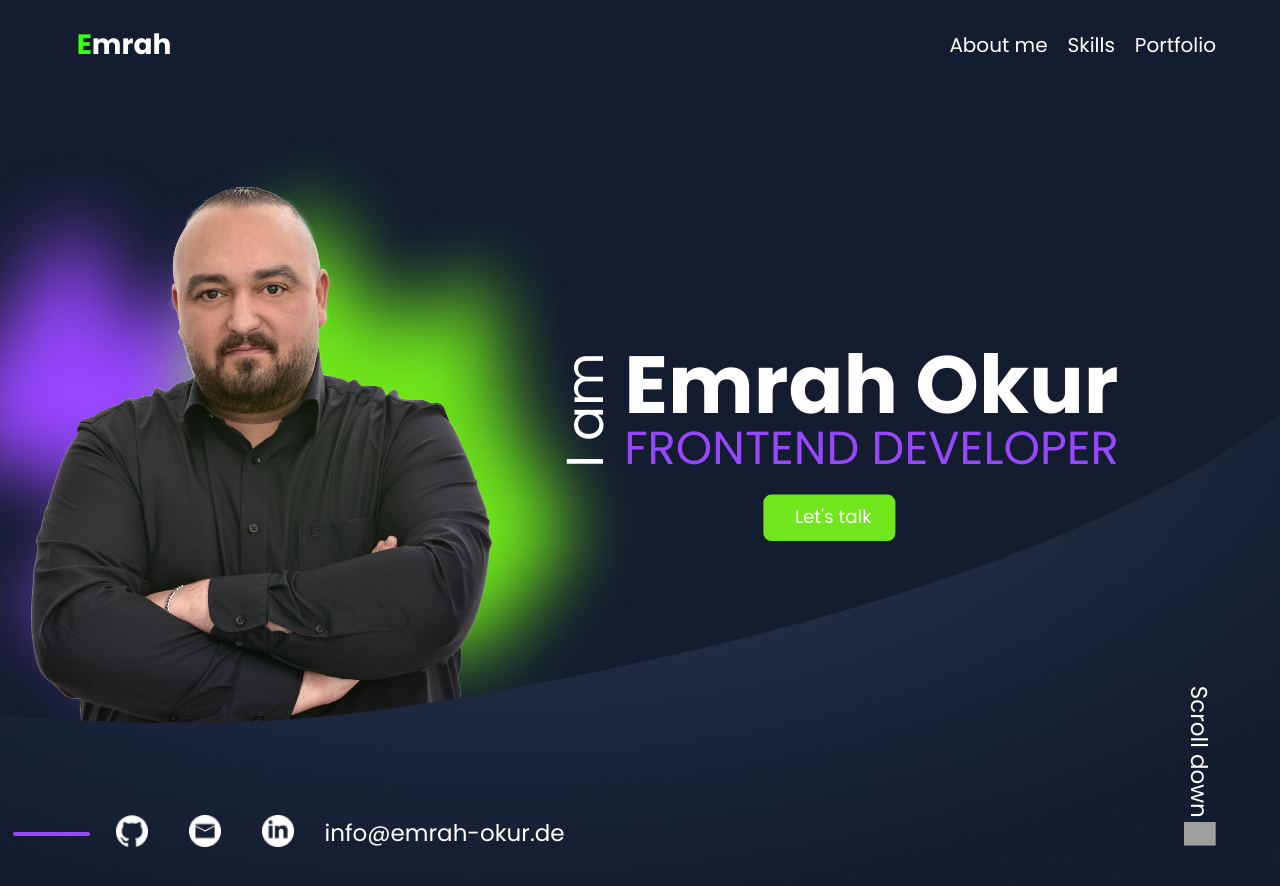
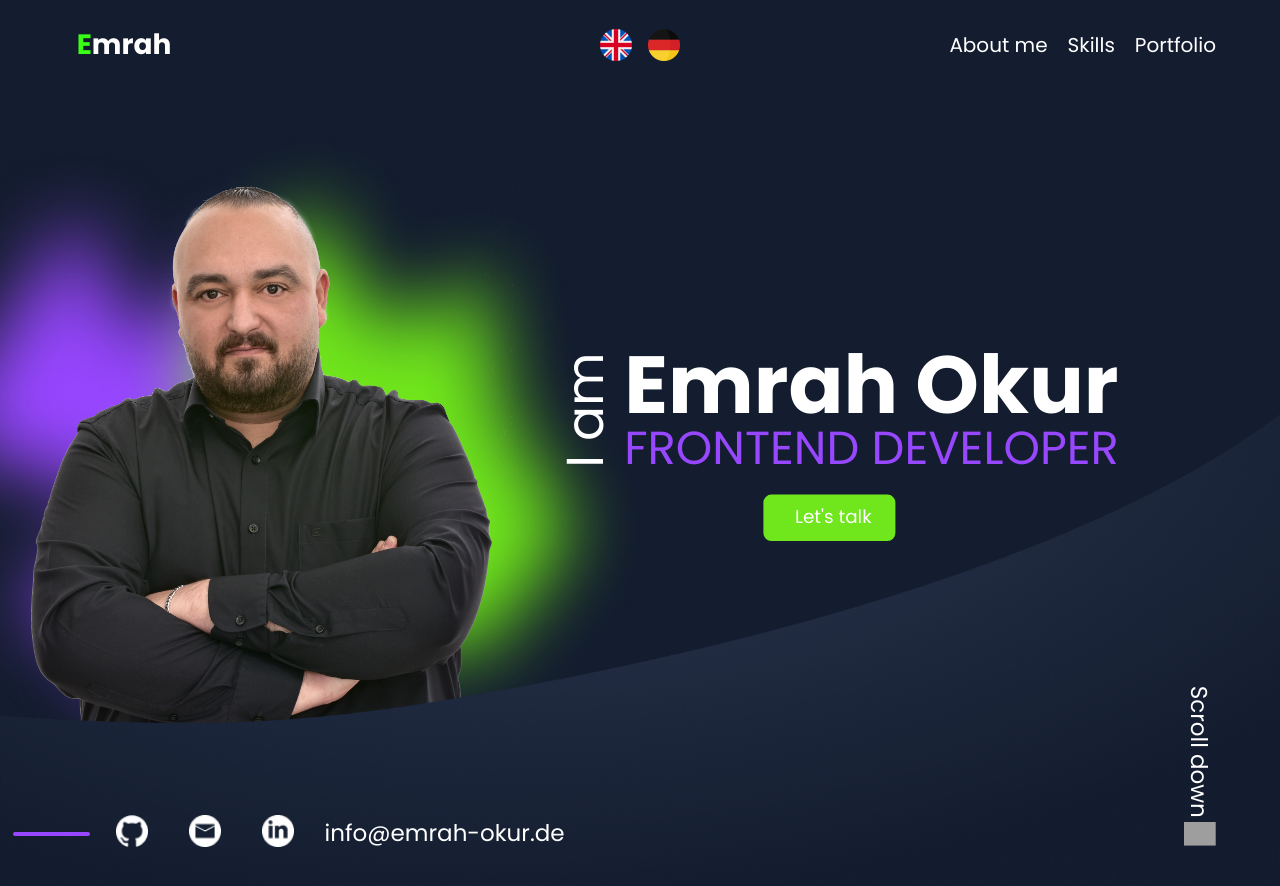
Before and after one commit to EmrahOkur/Emrah-Okur-Portfolio, an Angular app in the folder Emrah-Okur-Portfolio/: page / in a window 1280 px wide. Shown: the top 886 px of the page. Built offline with nearby package versions, Linux system fonts and the light colour scheme; grey boxes are pictures that could not be loaded.

Commit message:
language buttons

```diff
--- a/Emrah-Okur-Portfolio/src/app/header/header.component.html
+++ b/Emrah-Okur-Portfolio/src/app/header/header.component.html
@@ -8,6 +8,21 @@
       <a href="#about">About me</a>
       <a href="#skills">Skills</a>
       <a href="#portfolio">Portfolio</a>
+    </div>
+
+    <div class="language-buttons">
+      <img
+        src="../../assets/img/switch-language/england.png"
+        alt="English"
+        class="language-icon"
+
+      />
+      <img
+        src="../../assets/img/switch-language/german.png"
+        alt="Deutsch"
+        class="language-icon"
+
+      />
     </div>
 
     <div class="navbar-mobile">
--- a/Emrah-Okur-Portfolio/src/app/header/header.component.scss
+++ b/Emrah-Okur-Portfolio/src/app/header/header.component.scss
@@ -93,6 +93,26 @@ $dark: #141d2f;
         }
       }
     }
+  }
+
+  .language-buttons {
+    display: flex;
+    gap: 16px;
+    align-items: center;
+    margin: 0;
+    position: absolute;
+    right: 600px;
+    top: 50%;
+    transform: translateY(-50%);
+  }
+
+  .language-icon {
+    height: 32px;
+  }
+
+  .language-icon:hover {
+    cursor: pointer;
+    scale: 1.1;
   }
 
   a {
```
Also changed, not shown: Emrah-Okur-Portfolio/src/assets/img/switch-language/england.png (added), Emrah-Okur-Portfolio/src/assets/img/switch-language/german.png (added).
